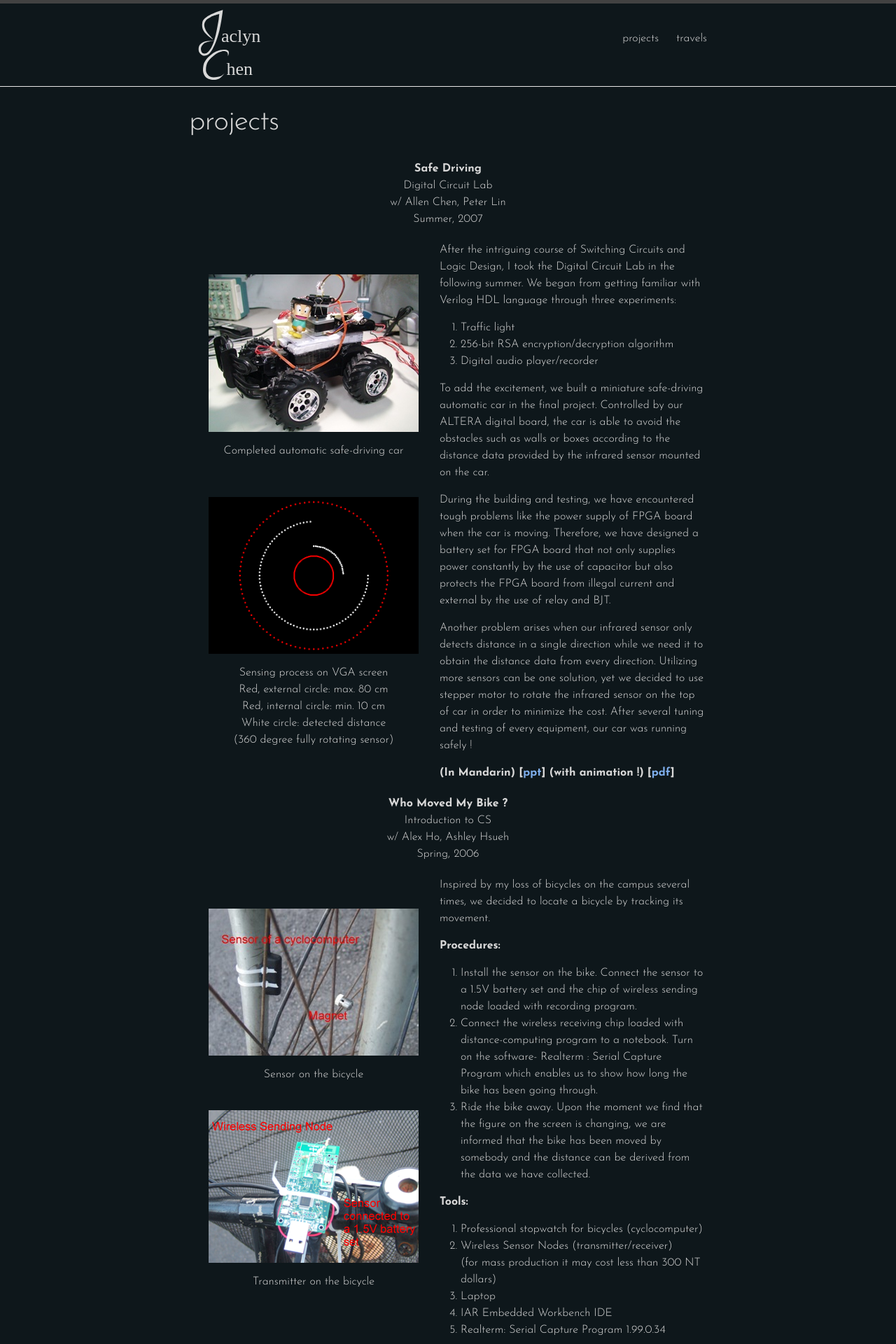
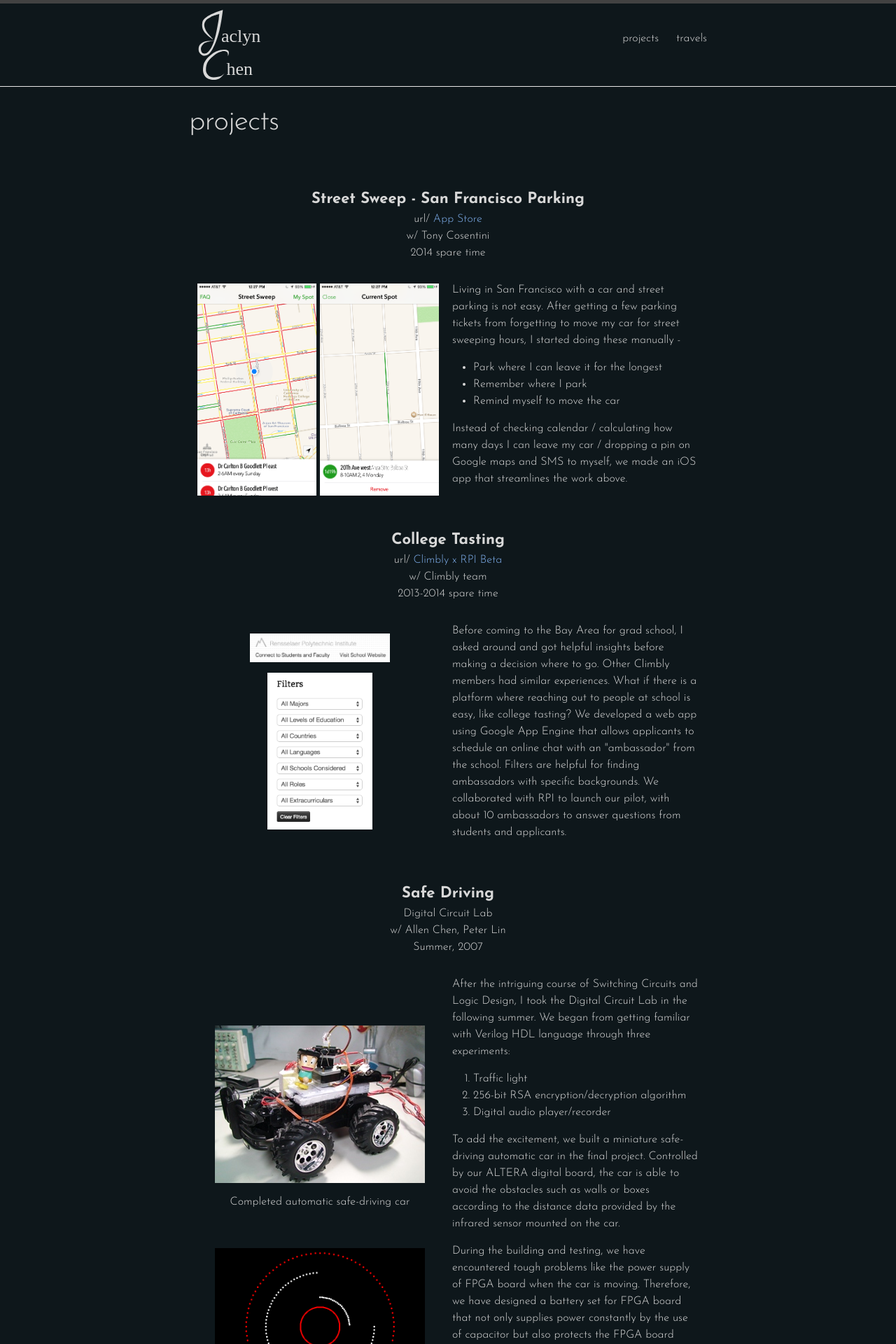
Before and after one commit to jaclync/jaclync.github.io, a Jekyll site: the page built from projects.md, in a window 1280 px wide. Shown: the top 1920 px of the page at 70% size. Built offline with Jekyll 4.4.1, drawn with Linux system fonts in a browser that asks for light colours.

Commit message:
Update projects page.

```diff
--- a/_sass/_layout.scss
+++ b/_sass/_layout.scss
@@ -239,3 +239,15 @@
         }
     }
 }
+
+.image-container {
+  display:inline-block;
+}
+
+.table-header {
+  margin-top: 30px;
+}
+
+.table-header strong {
+  font-size: 22px;
+}
--- a/projects.md
+++ b/projects.md
@@ -16,10 +16,84 @@ permalink: /projects/
   {% endfor %}
 </ul> -->
 
-<table width="100%" border="0" cellspacing="1" cellpadding="2">
+<table width="100%" border="0" cellspacing="10" cellpadding="2">
   <tr>
     <td colspan="2">
-      <div align="center">
+      <div class="table-header" align="center">
+        <p>
+          <strong>Street Sweep - San Francisco Parking</strong>
+          <br/>
+          url/ <a href="https://itunes.apple.com/us/app/street-sweep-san-francisco/id965579655?ls=1&mt=8">App Store </a>
+          <br/>
+          w/ Tony Cosentini
+          <br/>
+          2014 spare time
+        </p>
+      </div>
+    </td>
+  </tr>
+  <tr>
+    <td width="350">
+      <div class="image-container">
+        <img src="/images/projects/streetsweep_1.png" alt="Climbly filters" width="170" />
+      </div>
+      <div class="image-container">
+        <img src="/images/projects/streetsweep_2.png" alt="VGA_Animation" width="170" />
+      </div>
+    </td>
+    <td>
+      <p>
+        Living in San Francisco with a car and street parking is not easy.
+        After getting a few parking tickets from forgetting to move my car for street sweeping hours, I started doing these manually -
+      </p>
+      <ul>
+        <li>Park where I can leave it for the longest</li>
+        <li>Remember where I park</li>
+        <li>Remind myself to move the car</li>
+      </ul>
+      <p>
+        Instead of checking calendar / calculating how many days I can leave my car / dropping a pin on Google maps and SMS to myself,
+        we made an iOS app that streamlines the work above.
+      </p>
+    </td>
+  </tr>
+  <tr>
+    <td colspan="2">
+      <div class="table-header" align="center">
+        <p>
+          <strong>College Tasting</strong>
+          <br/>
+          url/ <a href="http://rpi.climbly.com/">Climbly x RPI Beta</a>
+          <br/>
+          w/ Climbly team
+          <br/>
+          2013-2014 spare time
+        </p>
+      </div>
+    </td>
+  </tr>
+  <tr>
+    <td width="350">
+      <p align="center">
+        <img src="/images/projects/climbly_rpi_header.png" alt="Climbly header" width="200" />
+      </p>
+      <p align="center">
+        <img src="/images/projects/climbly_filter.png" alt="Climbly filters" width="150" />
+      </p>
+    </td>
+    <td>
+      <p>
+        Before coming to the Bay Area for grad school, I asked around and got helpful insights before making a decision where to go.
+        Other Climbly members had similar experiences. What if there is a platform where reaching out to people at school is easy, like college tasting?
+        We developed a web app using Google App Engine that allows applicants to schedule an online chat with an "ambassador" from the school.
+        Filters are helpful for finding ambassadors with specific backgrounds.
+        We collaborated with RPI to launch our pilot, with about 10 ambassadors to answer questions from students and applicants.
+      </p>
+    </td>
+  </tr>
+  <tr>
+    <td colspan="2">
+      <div class="table-header" align="center">
         <p>
           <strong>Safe Driving</strong>
           <br/>
@@ -71,7 +145,7 @@ permalink: /projects/
   </tr>
   <tr>
     <td colspan="2">
-      <div align="center">
+      <div class="table-header" align="center">
         <p>
           <strong>Who Moved My Bike ?</strong>
           <br/>
```
Also changed, not shown: images/projects/climbly_filter.png (added), images/projects/climbly_rpi_header.png (added), images/projects/streetsweep_1.png (added), images/projects/streetsweep_2.png (added).
